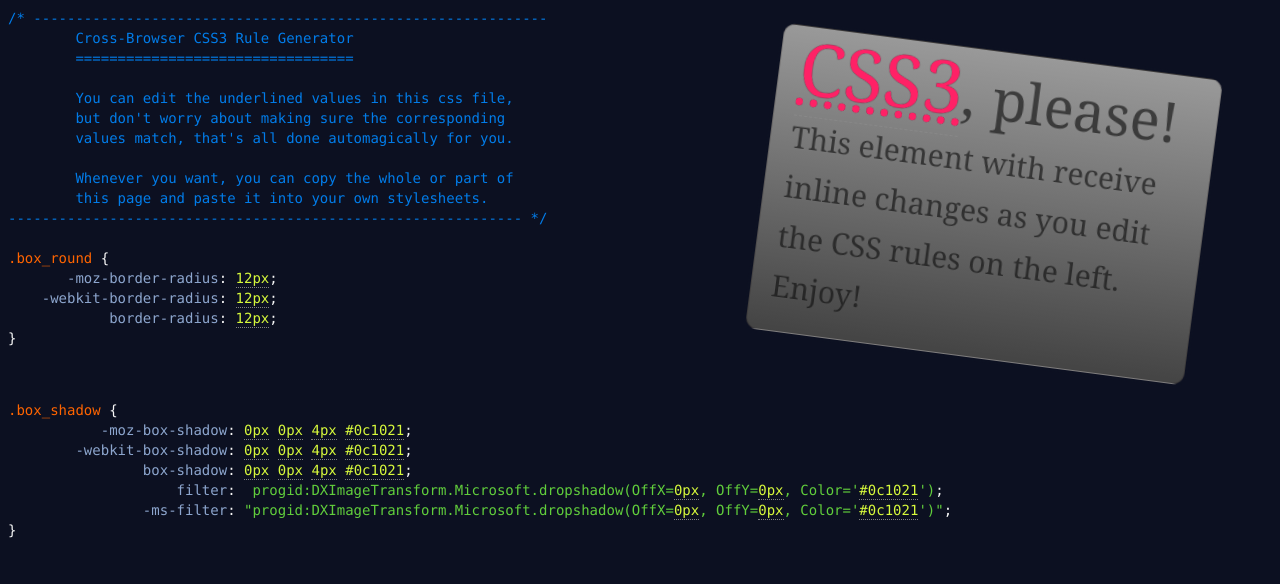
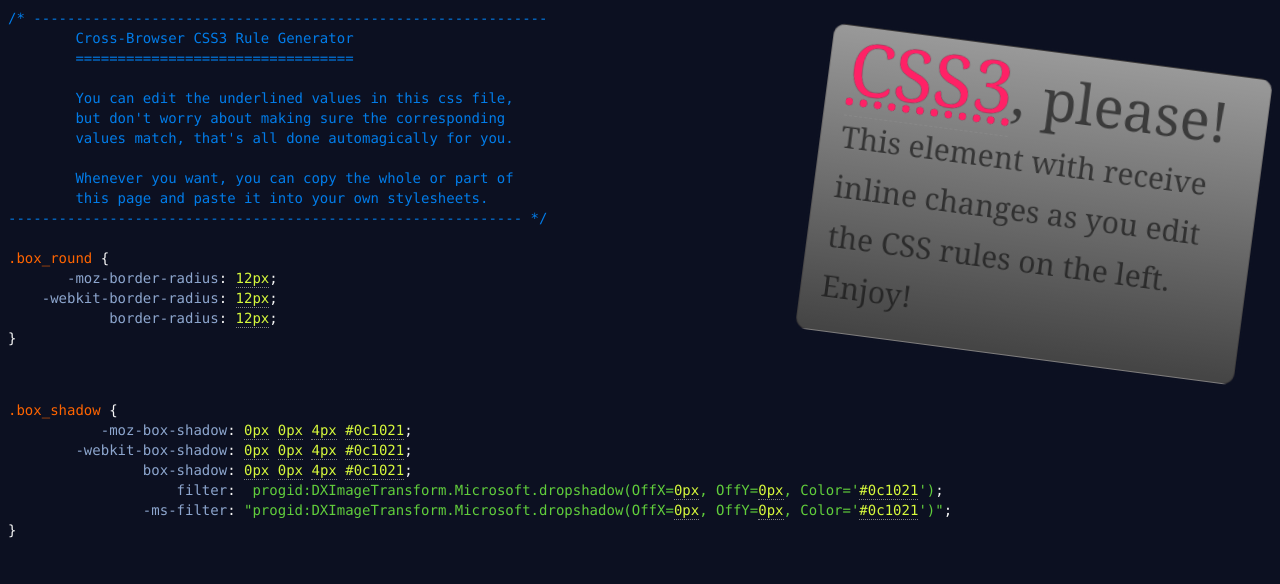
Before and after one commit to paulirish/css3please, a PHP site: page / in a window 1280 px wide. Shown: the top 584 px of the page. Run offline with PHP 8.4, Linux system fonts and the light colour scheme.

Commit message:
moving sandbox

```diff
--- a/css/stylesheet.css
+++ b/css/stylesheet.css
@@ -247,7 +247,7 @@ body {
 	overflow: hidden;
 	padding: 20px;
 	position: fixed;
-	right: 75px;
+	right: 25px;
 	top: 50px;
 	width: 400px;
 	z-index: 2;
```
